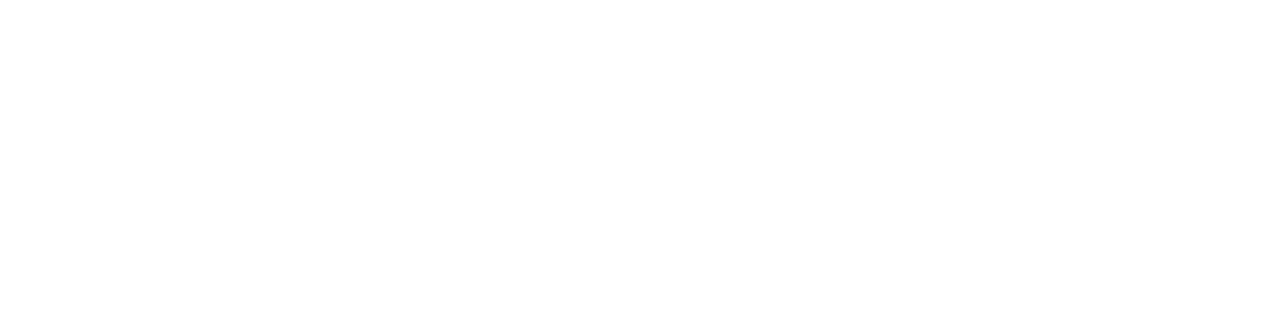
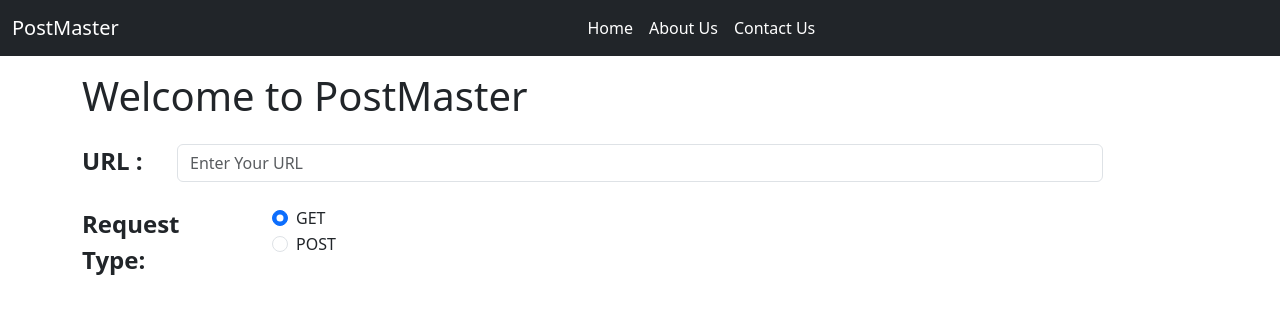
Before and after one commit to KrupalPatel910/PostMan-Clone, a plain HTML site: page index.html in a window 1280 px wide. Drawn offline with nearby package versions, Linux system fonts and the light colour scheme.

Commit message:
Add Navbar

```diff
--- a/index.html
+++ b/index.html
@@ -1,14 +1,88 @@
 <!DOCTYPE html>
 <html lang="en">
+
 <head>
     <meta charset="UTF-8">
     <meta name="viewport" content="width=device-width, initial-scale=1.0">
     <title>Document</title>
+    <link href="https://cdn.jsdelivr.net/npm/bootstrap@5.3.3/dist/css/bootstrap.min.css" rel="stylesheet"
+        integrity="sha384-QWTKZyjpPEjISv5WaRU9OFeRpok6YctnYmDr5pNlyT2bRjXh0JMhjY6hW+ALEwIH" crossorigin="anonymous">
+</head>
 
-</head>
 <body>
+    <!-- Navigation bar -->
+    <nav class="navbar navbar-expand-lg navbar-dark bg-dark ">
+        <div class="container-fluid d-flex justify-content-between">
+            <div class="collapse navbar-collapse">
+                <a class="navbar-brand" href="#">PostMaster</a>
+                <button class="navbar-toggler" type="button" data-bs-toggle="collapse" data-bs-target="#navbarText"
+                    aria-controls="navbarText" aria-expanded="false" aria-label="Toggle navigation">
+                </button>
+            </div>
+            <div class="collapse navbar-collapse" id="navbarText">
+                <ul class="navbar-nav me-auto mb-2 mb-lg-0">
+                    <li class="nav-item">
+                        <a class="nav-link active" aria-current="page" href="#">Home</a>
+                    </li>
+                    <li class="nav-item">
+                        <a class="nav-link active" href="#">About Us</a>
+                    </li>
+                    <li class="nav-item">
+                        <a class="nav-link active" href="#">Contact Us</a>
+                    </li>
+                </ul>
+            </div>
+        </div>
+    </nav>
+
+    <div class="container">
+        <h1 class="my-3">Welcome to PostMaster</h1>
+
+        <!-- URL BOX -->
+        <div class="mb-3  row">
+            <label for="url" class="col-sm-1 col-form-label fw-bold fs-4">URL : </label>
+            <div class="col-sm-10">
+                <input type="text" class="form-control my-2" id="urlField" placeholder="Enter Your URL">
+            </div>
+        </div>
 
 
+        <fieldset class="form-group">
+            <div class="row">
+                <legend class="col-form-label col-sm-2 pt-0 fw-bold fs-4">Request Type:</legend>
+                <div class="col-sm-10">
+                    <div class="form-check">
+                        <input class="form-check-input" type="radio" name="requestType" id="get" value="GET" checked>
+                        <label class="form-check-label" for="get">
+                            GET
+                        </label>
+                    </div>
+                    <div class="form-check">
+                        <input class="form-check-input" type="radio" name="requestType" id="post" value="POST">
+                        <label class="form-check-label" for="post">
+                            POST
+                        </label>
+                    </div>
+
+                </div>
+            </div>
+        </fieldset>
+
+
+    </div>
+
+
+
+    <script src="https://cdn.jsdelivr.net/npm/@popperjs/core@2.11.8/dist/umd/popper.min.js"
+        integrity="sha384-I7E8VVD/ismYTF4hNIPjVp/Zjvgyol6VFvRkX/vR+Vc4jQkC+hVqc2pM8ODewa9r"
+        crossorigin="anonymous"></script>
+    <script src="https://cdn.jsdelivr.net/npm/bootstrap@5.3.3/dist/js/bootstrap.min.js"
+        integrity="sha384-0pUGZvbkm6XF6gxjEnlmuGrJXVbNuzT9qBBavbLwCsOGabYfZo0T0to5eqruptLy"
+        crossorigin="anonymous"></script>
+    <script src="https://cdn.jsdelivr.net/npm/bootstrap@5.3.3/dist/js/bootstrap.bundle.min.js"
+        integrity="sha384-YvpcrYf0tY3lHB60NNkmXc5s9fDVZLESaAA55NDzOxhy9GkcIdslK1eN7N6jIeHz"
+        crossorigin="anonymous"></script>
     <script src="/index.js"></script>
 </body>
+
 </html>
```
